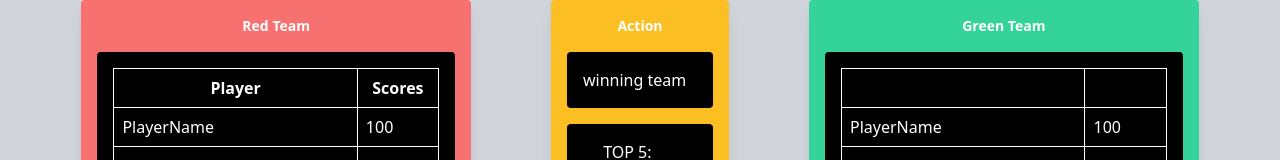
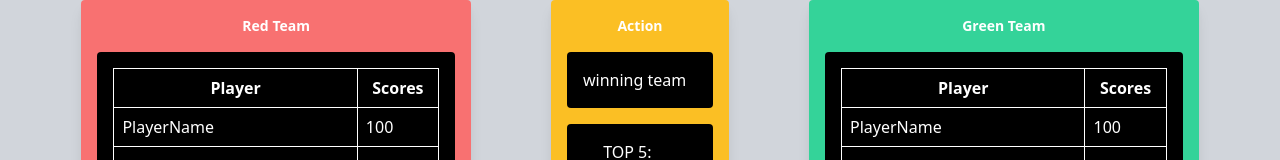
Before and after one commit to GanerCodes/LaserProject, a plain HTML site: page LaserProject/static/game.html in a window 1280 px wide. Shown: the top 160 px of the page. Drawn offline with nearby package versions, Linux system fonts and the light colour scheme.

Commit message:
file management

```diff
--- a/LaserProject/static/game.html
+++ b/LaserProject/static/game.html
@@ -99,8 +99,8 @@
               <table class="w-full max-w-full">
                 <thead>
                   <tr>
-                    <th class="border border-white p-2">Player</th>
-                    <th class="border border-white p-2 w-1/4">Scores</th>
+                    <th class="border border-white p-2 text-white">Player</th>
+                    <th class="border border-white p-2 w-1/4 text-white">Scores</th>
                   </tr>
                 </thead>
                 <tbody id="greenBody">
```
